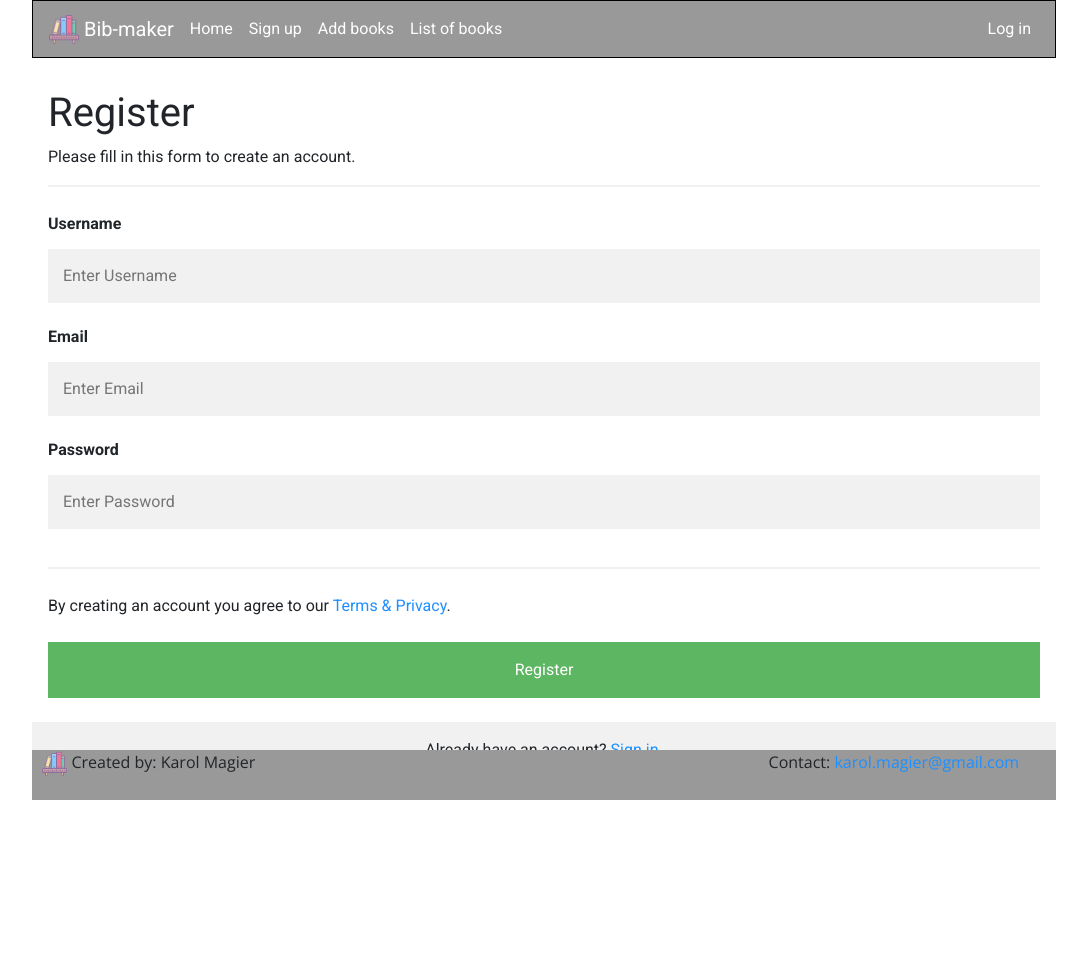
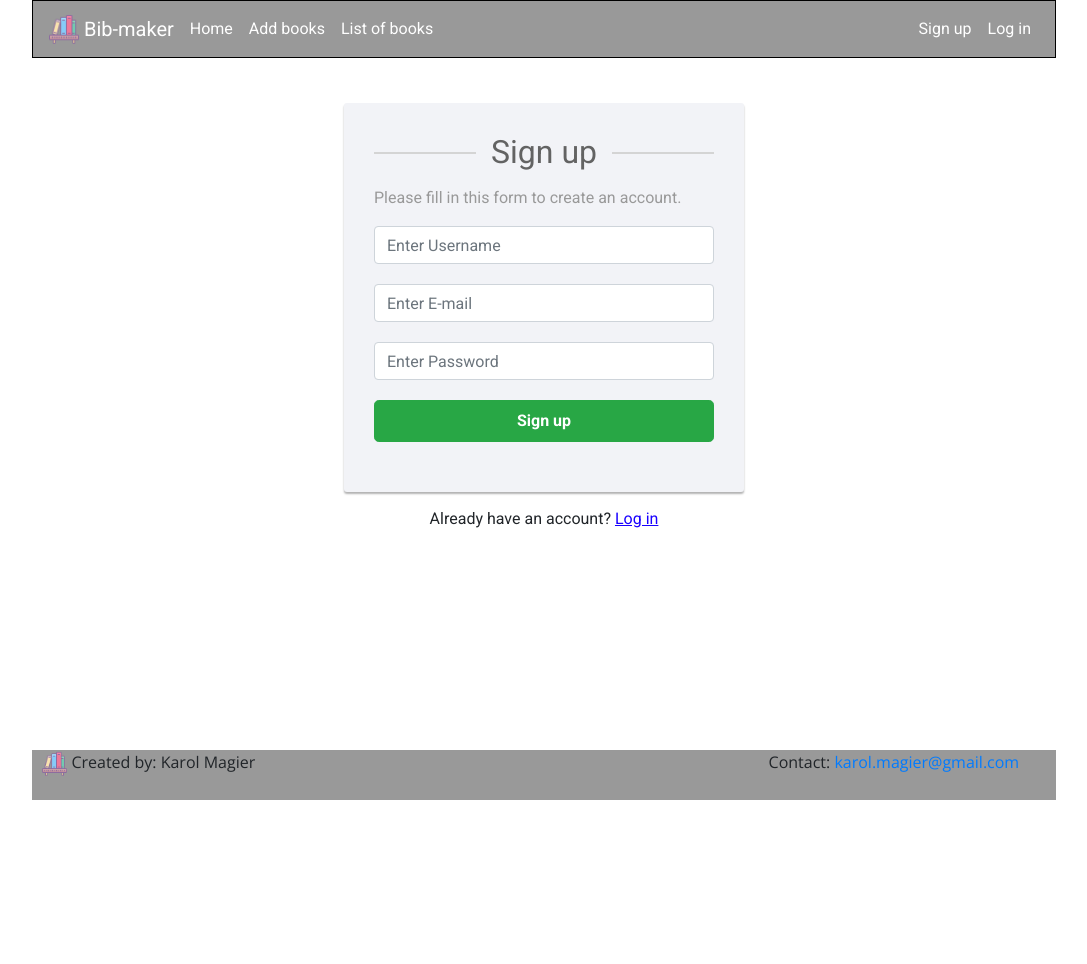
Before and after one commit to kmagier/Bibliography-manager, a Flask app: page /register in a window 1280 px wide. Shown: the whole page, without its empty margins (96-1183 px from the left). After the commit the page ends 800 px from the top, so only its background shows below. Run offline with Flask 2, Linux system fonts and the light colour scheme; some libraries are stand-ins or nearby versions.

Commit message:
Changes in auth

```diff
--- a/app/app.py
+++ b/app/app.py
@@ -6,23 +6,25 @@ import os, sys
 from database import db
 import psycopg2
 from config import *
-from views.index.index import index_bp
-from views.auth.auth import auth_bp
-
+from flask_login import LoginManager
 
 app = Flask(__name__, static_url_path = "")
 app.config['SECRET_KEY'] = os.environ.get('SECRET_KEY')
 app.config['SQLALCHEMY_DATABASE_URI'] = DB_URI
 app.config['SQLALCHEMY_TRACK_MODIFICATIONS'] = False
 
+login_manager = LoginManager()
 db.app = app
 
+from views.index.index import index_bp
+from views.auth.auth import auth_bp
+from views.articles.articles import articles_bp
 from models.user import User
 from models.article import Article
 db.init_app(app)
+login_manager.init_app(app)
 db.create_all()
-# db.init_app(app)
-# db.create_all(app)
 
 app.register_blueprint(index_bp)
 app.register_blueprint(auth_bp)
+app.register_blueprint(articles_bp)
--- a/app/requirements.txt
+++ b/app/requirements.txt
@@ -3,3 +3,5 @@ flask-sqlalchemy
 psycopg2
 redis
 requests
+bcrypt
+flask-login
--- a/app/static/styles/style.css
+++ b/app/static/styles/style.css
@@ -1,57 +1,3 @@
-* {box-sizing: border-box}
-
-/* Add padding to containers */
-.container {
-  padding: 16px;
-}
-
-/* Full-width input fields */
-input[type=text], input[type=password] {
-  width: 100%;
-  padding: 15px;
-  margin: 5px 0 22px 0;
-  display: inline-block;
-  border: none;
-  background: #f1f1f1;
-}
-
-input[type=text]:focus, input[type=password]:focus {
-  background-color: #ddd;
-  outline: none;
-}
-
-/* Overwrite default styles of hr */
-hr {
-  border: 1px solid #f1f1f1;
-  margin-bottom: 25px;
-}
-
-/* Set a style for the submit/register button */
-.registerbtn {
-  background-color: #4CAF50;
-  color: white;
-  padding: 16px 20px;
-  margin: 8px 0;
-  border: none;
-  cursor: pointer;
-  width: 100%;
-  opacity: 0.9;
-}
-
-.registerbtn:hover {
-  opacity:1;
-}
-
-/* Add a blue text color to links */
-a {
-  color: dodgerblue;
-}
-
-/* Set a grey background color and center the text of the "sign in" section */
-.signin {
-  background-color: #f1f1f1;
-  text-align: center;
-}
 
 body {
   max-width: 1024px;
@@ -80,7 +26,7 @@ nav {
 }
 
 footer {
-  position: sticky;
+  position: fixed;
 bottom:0;
 background-color: #999;
 max-width: inherit;
@@ -231,3 +177,9 @@ background-color: #dbda9e !important;
 .signup-form form a:hover{
   text-decoration: underline;
 }
+
+.add-article{
+  width: 400px;
+  margin: 0 auto;
+  padding: 30px 0;
+}
--- a/app/templates/add-article.html
+++ b/app/templates/add-article.html
@@ -1,9 +1,9 @@
 {% extends "layout.html" %}
 
 {% block content %}
-<div class="add-book">
+<div class="add-article">
 	<form action="{{url_for('articles.add_article')}}" method="post" enctype="multipart/form-data">
-		<h2>Add book</h2>
+		<h2 class="text-center">Add book</h2>
 		<div class="form-group">
 			<input type="text" class="form-control" name="Author" placeholder="Author" required="required">
 		</div>
--- a/app/templates/includes/navbar.html
+++ b/app/templates/includes/navbar.html
@@ -8,29 +8,30 @@
     <div class="collapse navbar-collapse" id="navmenu">
         <ul class="navbar-nav mr-auto">
             <li class="nav-item">
-                <a class="nav-link" href="/">Home</a>
-            </li>
-            {% if not session.logged_in %}
-            <li class="nav-item">
-                <a class="nav-link" href="/register">Sign up</a>
-            </li>
-            {% endif %}
-            <li class="nav-item">
-                <a class="nav-link" href="/add-book">Add books</a>
+                <a class="nav-link" href="{{url_for('index.index')}}">Home</a>
             </li>
             <li class="nav-item">
-                <a class="nav-link" href="/book-list">List of books</a>
+                <a class="nav-link" href="{{url_for('articles.add_article')}}">Add books</a>
+            </li>
+            <li class="nav-item">
+                <a class="nav-link" href="{{url_for('articles.show_articles')}}">List of books</a>
             </li>
         </ul>
         <ul class="navbar-nav ml-auto">
-            {% if session.logged_in %}
+            {% if current_user.is_authenticated %}
             <li class="nav-item">
-                <a class="nav-link" href="/logout">Logout</a>
+                <a class="nav-link">Logged as: {{current_user.username}}</a>
+            </li>
+            <li class="nav-item">
+                <a class="nav-link" href="{{url_for('auth.logout')}}">Logout</a>
             </li>
             {% else %}
             <li class="nav-item">
-                <a class="nav-link" href="/login">Log in</a>
-                {% endif %}
+                <a class="nav-link" href="{{url_for('auth.register')}}">Sign up</a>
+            </li>
+            <li class="nav-item">
+                <a class="nav-link" href="{{url_for('auth.login')}}">Log in</a>
+            {% endif %}
             </li>
         </ul>
     </div>
--- a/app/templates/login.html
+++ b/app/templates/login.html
@@ -6,7 +6,7 @@
             <h2>Log in</h2>
 
             <div class="form-group">
-                <input type="text" class="form-control" name="username" placeholder="Login" required="required">
+                <input type="text" class="form-control" name="username" placeholder="Username" required="required">
             </div>
             <div class="form-group">
                 <input type="password" class="form-control" name="password" placeholder="Password" required="required">
@@ -16,6 +16,6 @@
                 <button type="submit" class="btn btn-success btn-lg btn-block">Log In</button>
             </div>
         </form>
-        <div class="text-center">Don't have an account yet? <a href="#">Sign up</a></div>
+        <div class="text-center">Don't have an account yet? <a href="{{url_for('auth.register')}}">Sign up</a></div>
     </div>
 {% endblock %}
--- a/app/templates/register.html
+++ b/app/templates/register.html
@@ -1,29 +1,25 @@
 {% extends "layout.html" %}
 {% block content %}
-<form action="{{url_for('auth.register')}}" method="POST">
-    <div class="container">
-      <h1>Register</h1>
-      <p>Please fill in this form to create an account.</p>
-      <hr>
 
-      <label for="username"><b>Username</b></label>
-      <input type="text" placeholder="Enter Username" name="username" required>
-
-      <label for="email"><b>Email</b></label>
-      <input type="text" placeholder="Enter Email" name="email" required>
-
-      <label for="password"><b>Password</b></label>
-      <input type="password" placeholder="Enter Password" name="password" required>
-
-      <hr>
-
-      <p>By creating an account you agree to our <a href="#">Terms & Privacy</a>.</p>
-      <button type="submit" class="registerbtn">Register</button>
+<div class="signup-form">
+  <form action="{{url_for('auth.register')}}" method="POST">
+    <h2>Sign up</h2>
+    <p>Please fill in this form to create an account.</p>
+    <div class="form-group">
+      <input type="text" class="form-control" name="username" placeholder="Enter Username" required="required">
+    </div>
+    <div class="form-group">
+      <input type="text" class="form-control" name="email" placeholder="Enter E-mail" required="required">
+    </div>
+    <div class="form-group">
+      <input type="password" class="form-control" name="password" placeholder="Enter Password" required="required">
     </div>
 
-    <div class="container signin">
-      <p>Already have an account? <a href="#">Sign in</a>.</p>
+    <div class="form-group">
+      <button type="submit" class="btn btn-success btn-lg btn-block">Sign up</button>
     </div>
   </form>
+  <div class="text-center">Already have an account? <a href="{{url_for('auth.login')}}">Log in</a></div>
+</div>
 
-  {% endblock %}
+{% endblock %}
--- a/app/views/articles/articles.py
+++ b/app/views/articles/articles.py
@@ -3,7 +3,7 @@ from models.user import User
 from models.article import Article
 from database import db
 import string, random
-from flask_login import login_required
+from flask_login import login_required, current_user
 
 articles_bp = Blueprint('articles', __name__, static_folder='static')
 DIR_PATH = 'static/files/'
@@ -12,7 +12,7 @@ DIR_PATH = 'static/files/'
 @articles_bp.route('/add', methods=['POST', 'GET'])
 @login_required
 def add_article():
-    u = User.query.get(1)
+    user = current_user
     if request.method == 'POST':
         author = request.form.get('Author')
         title = request.form.get('Title')
@@ -23,7 +23,7 @@ def add_article():
             new_filename = filename_prefix + pdfile.filename
             path_to_file = DIR_PATH + new_filename
             pdfile.save(path_to_file)
-            article = Article(author=author, title=title, pages=pages, file_path=path_to_file, owner=u)
+            article = Article(author=author, title=title, pages=pages, file_path=path_to_file, owner=user)
             db.session.add(article)
             db.session.commit()
             current_app.logger.debug('Uploaded article - Author:{}, Title:{}, Pages{}, File{}'.format(author, title, pages, path_to_file))
@@ -31,11 +31,16 @@ def add_article():
             current_app.logger.debug('Failed to upload file')
     return render_template("add-article.html")
 
-@articles_bp.route('/list', methods=['GET'])
+@articles_bp.route('/article-list', methods=['GET'])
 def show_articles():
-    u = User.query.get(1)
-    _articles = u.articles.all()
+    return render_template('article-list.html')
+
+
+@articles_bp.route('/articles', methods=['GET'])
+def get_data():
+    user = current_user
+    _articles = user.articles.all()
     articleList = []
     for article in _articles:
-        articleList.append(article.title)
+        articleList.append(article.serialize())
     return jsonify(articleList)
--- a/app/views/auth/auth.py
+++ b/app/views/auth/auth.py
@@ -1,32 +1,54 @@
-from flask import Blueprint, render_template, request, current_app
+from flask import Blueprint, render_template, request, current_app, redirect, url_for
 from models.user import User
 from database import db
+from flask_login import login_required, logout_user, current_user, login_user
+import bcrypt
+from app import login_manager
+
 auth_bp = Blueprint('auth', __name__)
 
 @auth_bp.route('/register', methods=['GET', 'POST'])
 def register():
     if request.method == 'POST':
-       username = request.form.get('username')
-       email = request.form.get('email')
-       password = request.form.get('password')
-       current_app.logger.debug('Created user {} with email {} and password {}'.format(username, email, password))
-       new_user = User(username=username, email=email, password=password)
-       db.session.add(new_user)
-       db.session.commit()
+        username = request.form.get('username')
+        email = request.form.get('email')
+        password = request.form.get('password')
+        existing_user = User.query.filter_by(username=username).first()
+        if existing_user is None:
+            new_user = User(username=username, email=email)
+            new_user.set_password(password)
+            db.session.add(new_user)
+            db.session.commit()
+            current_app.logger.debug('Created user {} with email {} and password {}'.format(username, email, password))
+            login_user(new_user)
+            return redirect(url_for('index.index'))
     return render_template('register.html')
 
 @auth_bp.route('/login', methods=['GET', 'POST'])
 def login():
     if request.method == 'POST':
-        username = request.form.get('username')
-        password = request.form.get('password')
-        if User.query.filter_by(username=username).first().username == username and User.query.filter_by(username=username).first().password == password:
-            current_app.logger.debug('Found user {} with password {}'.format(username, password))
-            return render_template('index.html')
+        user = User.query.filter_by(username=request.form.get('username')).first()
+        if user is None or not user.check_password(request.form.get('password')):
+            current_app.logger.debug('Wrong username or password.')
         else:
-            current_app.logger.debug('Wrong username or password.')
+            current_app.logger.debug('Found user {} with password {}'.format(user, request.form.get('password')))
+            login_user(user)
+            return redirect(url_for('index.index'))
     return render_template('login.html')
 
-# def check_user(username):
-#     if User.query.filter_by(username=username).first() == None
-#     return {'User doesn\'t exist'}
+@auth_bp.route('/logout')
+@login_required
+def logout():
+    logout_user()
+    return redirect(url_for('index.index'))
+
+@login_manager.user_loader
+def load_user(user_id):
+    if user_id is not None:
+        return User.query.get(user_id)
+    else:
+        return None
+
+@login_manager.unauthorized_handler
+def unauthorized():
+    return redirect(url_for('auth.login'))
--- a/app/views/index/index.py
+++ b/app/views/index/index.py
@@ -3,5 +3,5 @@ from flask import Blueprint, render_template
 index_bp = Blueprint('index', __name__, template_folder='templates')
 
 @index_bp.route('/', methods=['GET'])
-def show_index():
+def index():
     return render_template('index.html')
```
Also changed, not shown: app/models/article.py (+12 -4 lines), app/models/user.py (+12 -2 lines), app/templates/article-list.html (added, +114 -0 lines), app/Nowy dokument tekstowy (2).txt (deleted), 1 other file.
